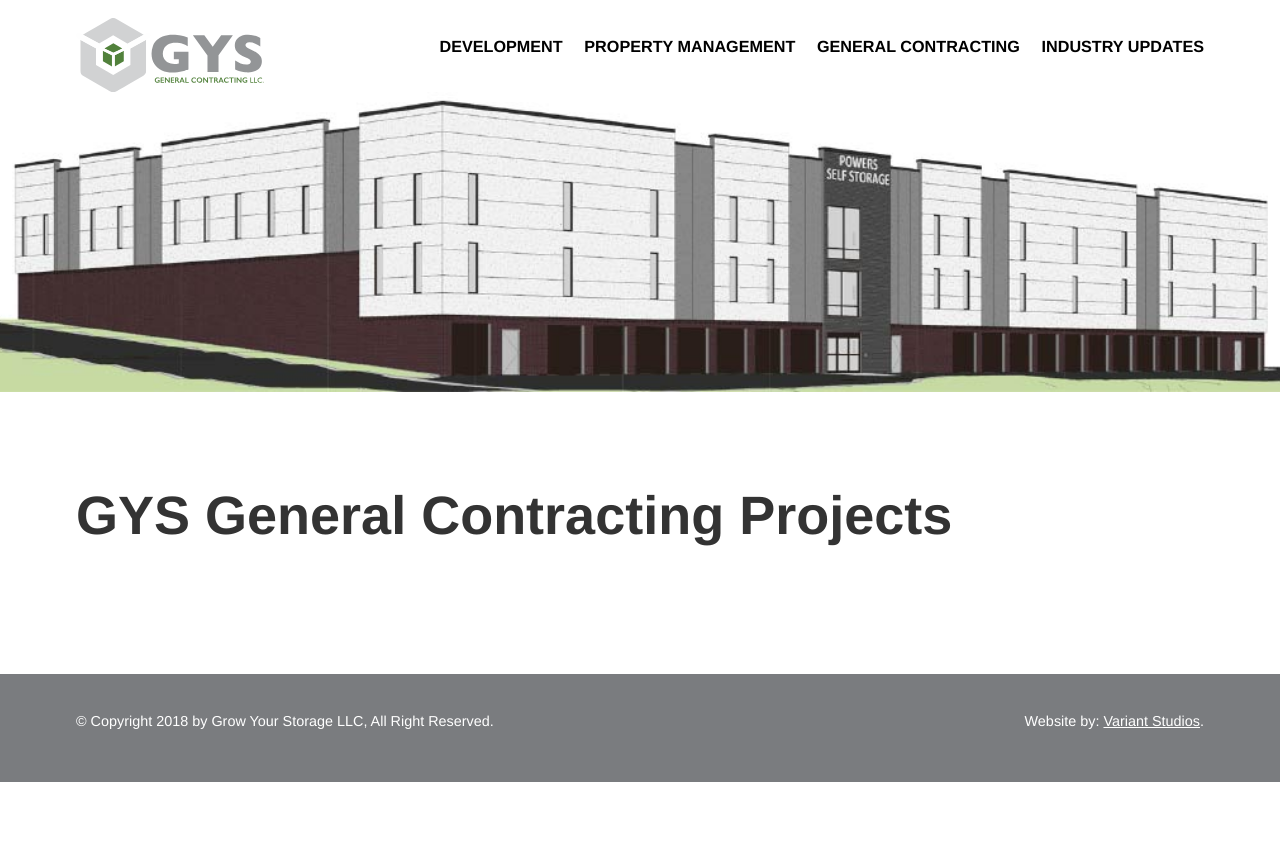
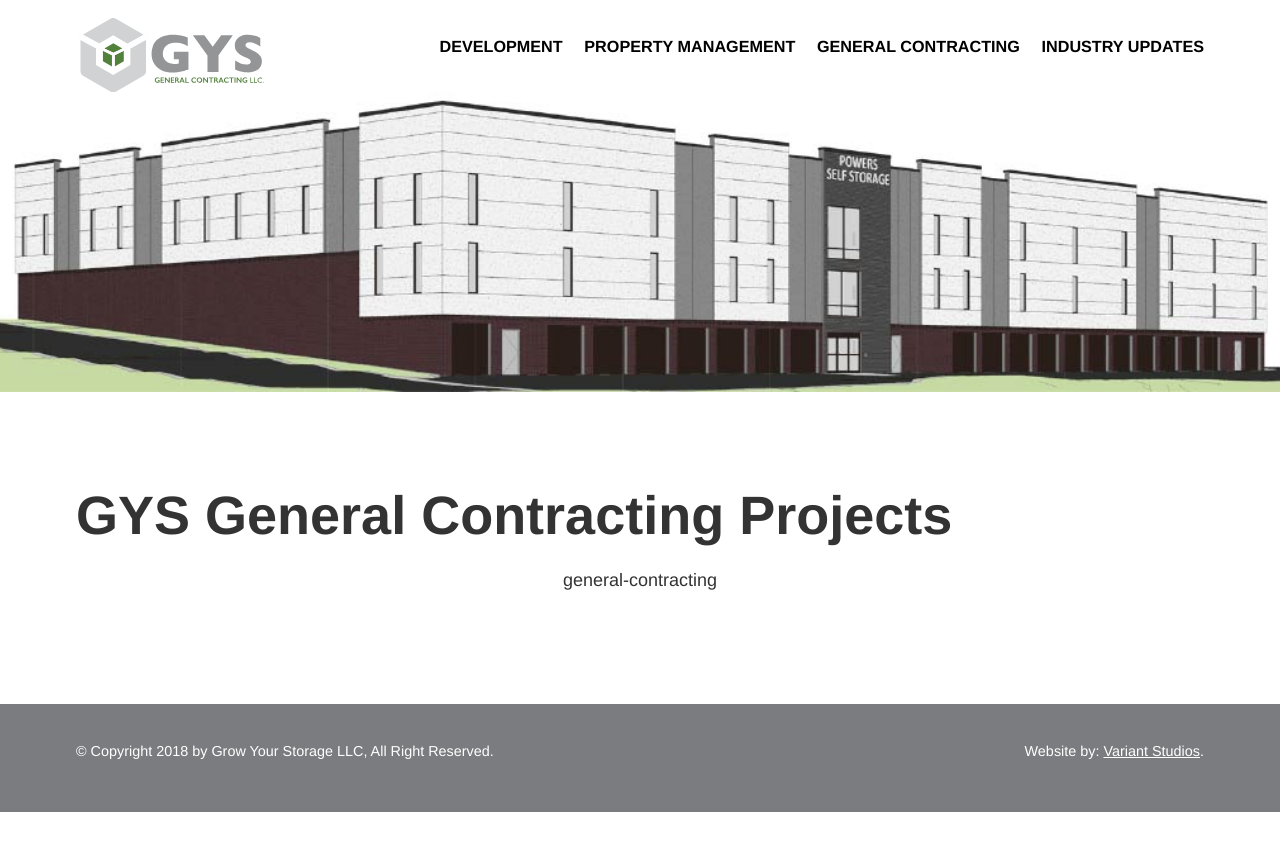
Before and after one commit to variantstudios/growyourstorage.com, a Jekyll site: the page built from general-contracting/assets/index.md, in a window 1280 px wide. Shown: the top 851 px of the page. Built offline with Jekyll 4.4.1, drawn with Linux system fonts in a browser that asks for light colours; cached includes are drawn as plain includes.

Commit message:
Updated '_includes/assets.html' via CloudCannon

```diff
--- a/_includes/assets.html
+++ b/_includes/assets.html
@@ -1,6 +1,8 @@
 <div class="assets">
-    {{gys_company}}
-    {% assign gys_company = page._gys_company %} {% for asset in site.assets %} {% if asset.gys_companies contains gys_company %}
+    {{page._gys_company}}
+    {% assign gys_company = page._gys_company %}
+    {% for asset in site.assets %}
+    {% if asset.gys_companies contains gys_company %}
     <div class="asset">
         <div itemscope itemtype="http://schema.org/LocalBusiness" class="address">
             <h3><span itemprop="name">{{asset.title}}</span></h3>
```
